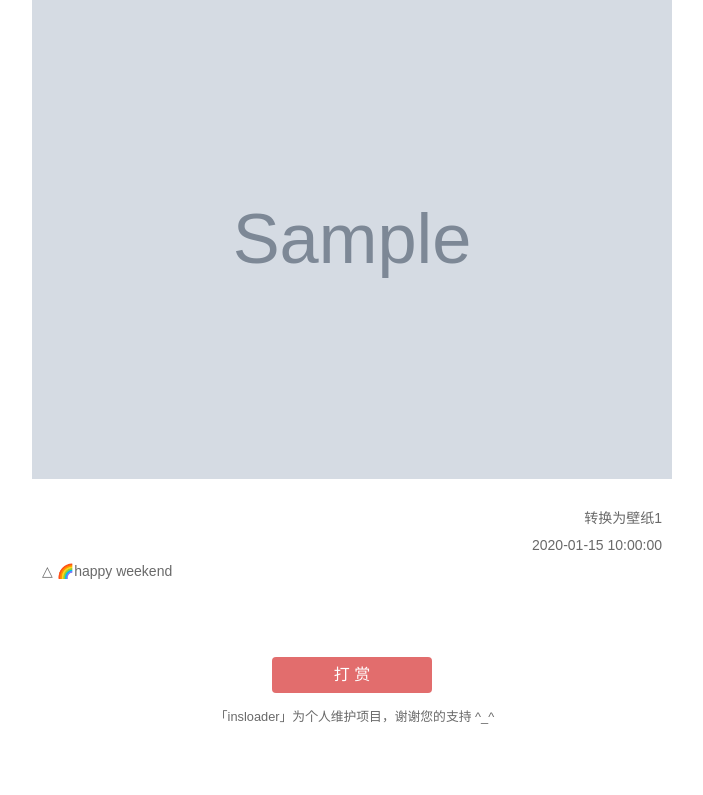
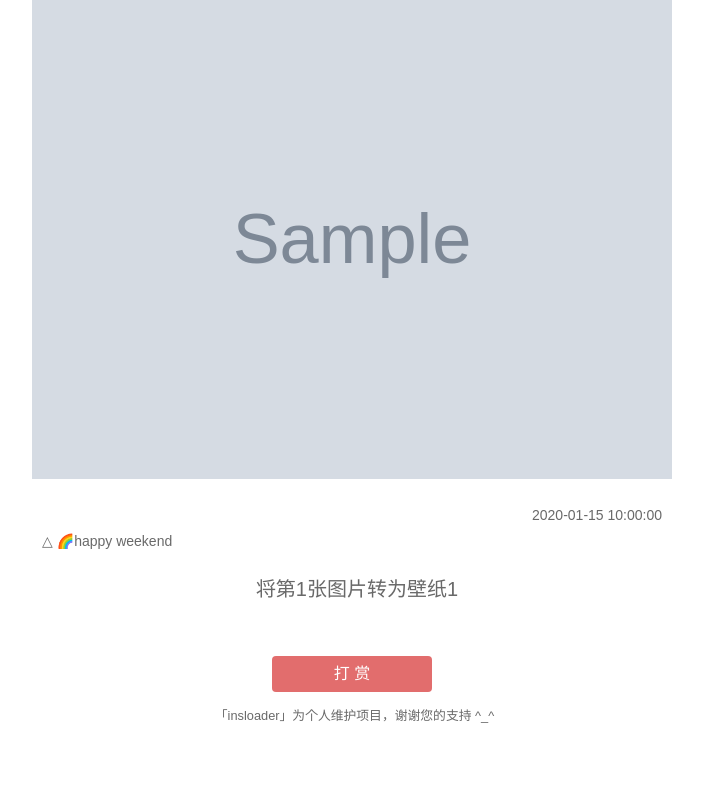
Before and after one commit to xiyouMc/GithubTrending-MiniProgram-Django, a Python web app: template Instagram/templates/ins/index.html in a window 1280 px wide. Shown: the part 47-842 px from the top of the page, without its empty margins (288-991 px from the left). After the commit the page ends 770 px from the top, so only its background shows below. Run offline with Jinja, Linux system fonts and the light colour scheme; the template is opened without the code that fills it: most values are stand-ins (such as "Sample title", 1, 10 or a date in 2020); grey boxes marked "Sample" are stand-in pictures.

Commit message:
修改布局

```diff
--- a/Instagram/templates/ins/index.html
+++ b/Instagram/templates/ins/index.html
@@ -64,6 +64,14 @@
     .date {
         font-size: 14px;
         text-align: right;
+        margin: 10px;
+        margin-bottom: 0px;
+        padding-left: 10px;
+    }
+
+    .convert {
+        font-size: 20px;
+        text-align: center;
         margin: 10px;
         margin-bottom: 0px;
         padding-left: 10px;
@@ -204,17 +212,20 @@
                     // callback(body)
                 })
             }
-        </script> {% for index in nums %}
-        <p class="date">
-            <a href="https://python.0x2048.com/wallpaper/?md5Str={{ md5 }}&index={{ index }}&url={{ url }}" target="_blank" style="color:dimgray;">转换为壁纸{{ index }}</a>
-        </p>
-        {% endfor %}
+        </script>
+
 
         <p class="date">
             <a href="https://instagram.com/p/{{ short_code }}/" target="_blank" style="color:dimgray;">{{createTime}}</a>
         </p>
 
         <p id="caption">△ 🌈happy weekend</p>
+
+        {% for index in nums %}
+        <p class="convert">
+            <a href="https://python.0x2048.com/wallpaper/?md5Str={{ md5 }}&index={{ index }}&url={{ url }}" target="_blank" style="color:dimgray;">将第{{ index }}张图片转为壁纸{{ index }}</a>
+        </p>
+        {% endfor %}
 
         <br>
         <br>
```
